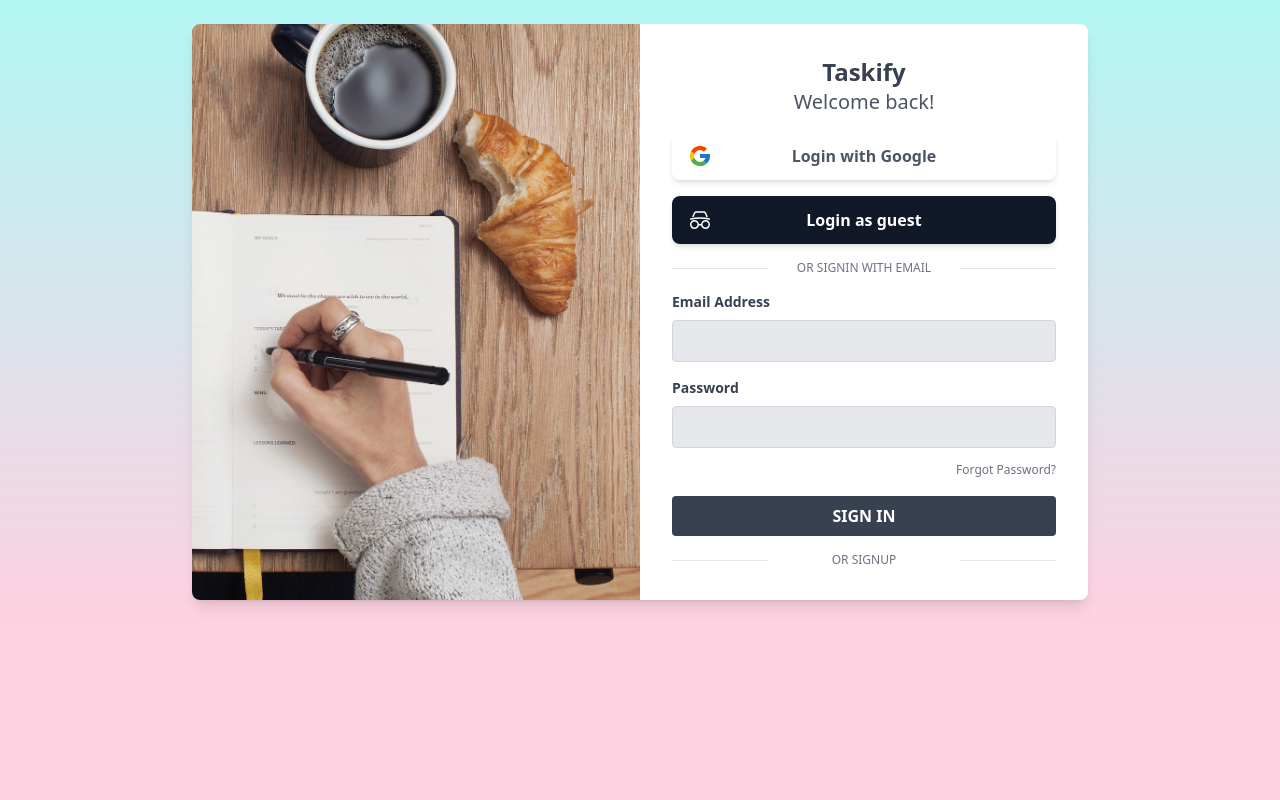
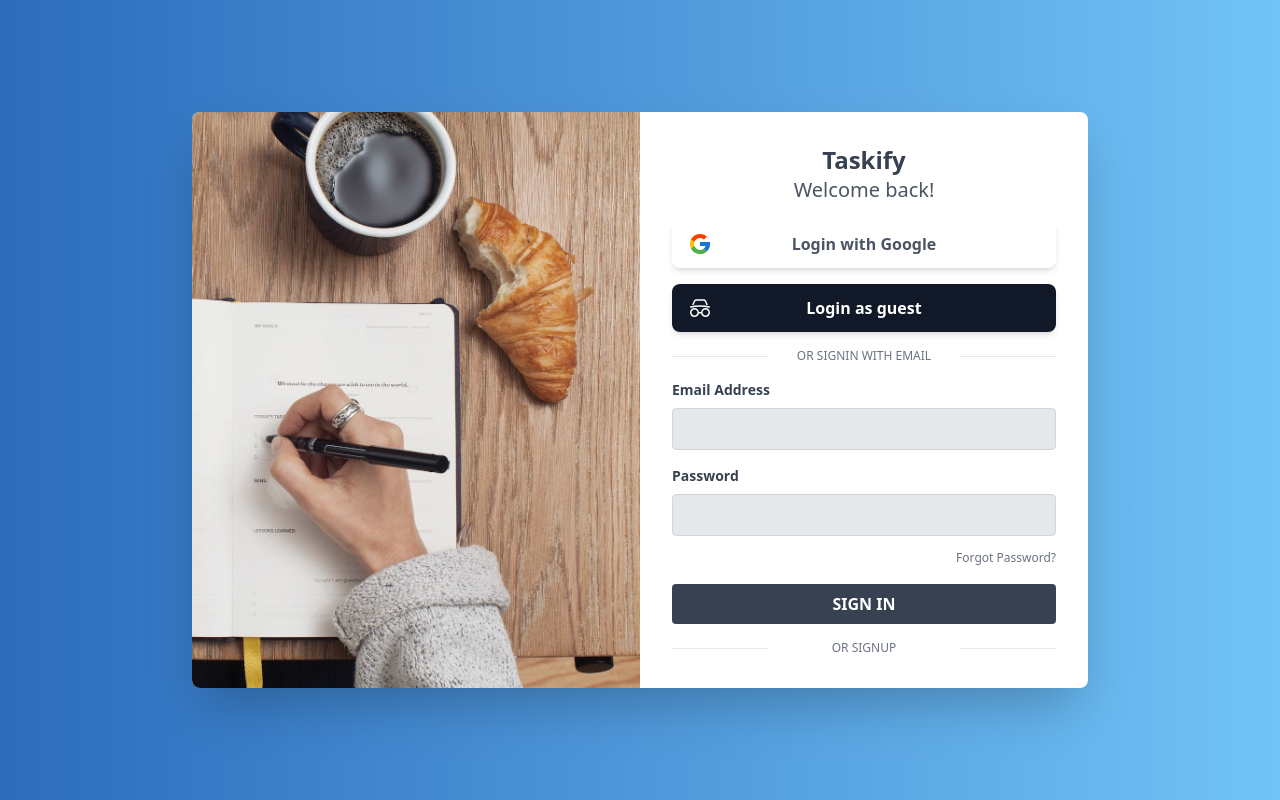
Before and after one commit to probir-sarkar/to-do-app, a React (Vite) app: page /login in a window 1280 px wide. Built offline with nearby package versions, Linux system fonts and the light colour scheme; no server answers.

Commit message:
minor update

```diff
--- a/src/components/ForgotPassword.tsx
+++ b/src/components/ForgotPassword.tsx
@@ -34,8 +34,8 @@ const ForgotPassword = () => {
   return (
     <>
       {/* component */}
-      <div className="py-6">
-        <div className="flex bg-white rounded-lg shadow-lg overflow-hidden mx-auto max-w-sm lg:max-w-4xl">
+      <div className="flex items-center justify-center h-screen">
+        <div className="flex bg-white rounded-lg shadow-lg overflow-hidden mx-auto max-w-sm lg:max-w-4xl w-full">
           <div
             className="hidden lg:block lg:w-1/2 bg-cover"
             style={{
--- a/src/components/login/login.tsx
+++ b/src/components/login/login.tsx
@@ -51,8 +51,8 @@ const Login = () => {
   return (
     <>
       {/* component */}
-      <div className="py-6">
-        <div className="flex bg-white rounded-lg shadow-lg overflow-hidden mx-auto max-w-sm lg:max-w-4xl">
+      <div className="flex items-center justify-center h-screen">
+        <div className="flex bg-white rounded-lg shadow-2xl  overflow-hidden mx-auto max-w-sm lg:max-w-4xl w-full">
           <div
             className="hidden lg:block lg:w-1/2 bg-cover"
             style={{
@@ -126,7 +126,7 @@ const Login = () => {
               <div className="mt-4">
                 <button
                   type="submit"
-                  className="bg-gray-700 text-white font-bold py-2 px-4 w-full rounded hover:bg-gray-600"
+                  className="bg-gray-700 text-white font-bold py-2 px-4 w-full rounded hover:bg-sky-900"
                   disabled={loading}
                 >
                   SIGN IN
--- a/src/components/signup/signup.tsx
+++ b/src/components/signup/signup.tsx
@@ -3,6 +3,7 @@ import GoogleLogo from "../../assets/svg/GoogleLogo";
 import { Link, useNavigate } from "react-router-dom";
 import { createUser, signInWithGoogle } from "../../firebase/auth";
 import Alert from "../Alert";
+import WelcomeImage from "../../assets/images/welcome.webp";
 
 const Signup = () => {
   const [email, setEmail] = useState("");
@@ -60,13 +61,12 @@ const Signup = () => {
   return (
     <>
       {/* component */}
-      <div className="py-6">
-        <div className="flex bg-white rounded-lg shadow-lg overflow-hidden mx-auto max-w-sm lg:max-w-4xl">
+      <div className="flex items-center justify-center h-screen">
+        <div className="flex bg-white rounded-lg shadow-2xl overflow-hidden mx-auto max-w-sm lg:max-w-4xl w-full">
           <div
             className="hidden lg:block lg:w-1/2 bg-cover"
             style={{
-              backgroundImage:
-                'url("https://images.unsplash.com/photo-1593238350103-81a14cce9c54?ixlib=rb-4.0.3&ixid=MnwxMjA3fDB8MHxwaG90by1wYWdlfHx8fGVufDB8fHx8&auto=format&fit=crop&w=720&q=60")',
+              backgroundImage: `url(${WelcomeImage})`,
             }}
           />
           <div className="w-full p-8 lg:w-1/2">
--- a/src/index.scss
+++ b/src/index.scss
@@ -1,9 +1,8 @@
 @tailwind base;
 @tailwind components;
 @tailwind utilities;
-
+// import another scss file
 body {
-  background-color: #ffd1e1;
-  background-image: linear-gradient(0deg, #ffd1e1 0%, #b2f7f5 100%);
-  background-repeat: no-repeat;
+  // 2c6cbc,71c3f7,f6f6f6 make a gradient
+  background: linear-gradient(90deg, #2c6cbc 0%, #71c3f7 100%, #f6f6f6 100%);
 }
```
Also changed, not shown: src/assets/images/welcome.webp (added), src/assets/styles/background.scss (added), src/src/assets/styles/background.scss (added).
